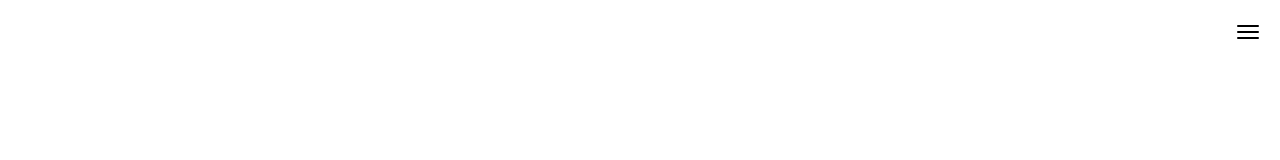
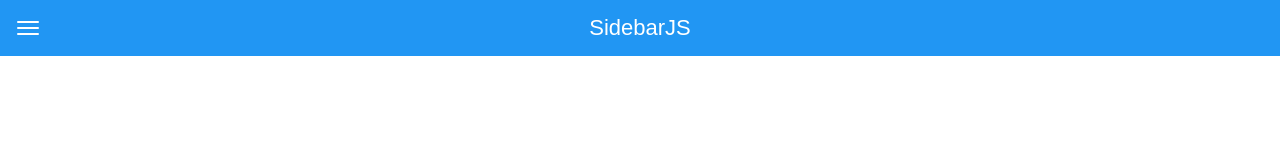
Before and after one commit to SidebarJS/sidebarjs, a website: page demo/basic.html in a window 1280 px wide. Drawn offline with Linux system fonts and the light colour scheme.

Commit message:
basic demo

```diff
--- a/demo/basic.html
+++ b/demo/basic.html
@@ -14,13 +14,13 @@
   </head>
   <body>
 
-    <div class="icon hamburger-icon" sidebarjs-toggle></div>
+    <header>
+      <div class="icon hamburger-icon" sidebarjs-toggle></div>
+      <h1>SidebarJS</h1>
+    </header>
 
     <div sidebarjs>
-      <div class="my-style" sidebarjs-toggle>
-        <a href="https://github.com/lorenzodianni/SidebarJS"></a>
-        <h1>SidebarJS</h1>
-      </div>
+      <a class="github" href="https://github.com/lorenzodianni/SidebarJS"></a>
     </div>
 
     <!-- SidebarJS Scripts -->
--- a/demo/styles.css
+++ b/demo/styles.css
@@ -9,17 +9,21 @@
   -moz-tap-highlight-color: rgba(black, 0);
   tap-highlight-color: rgba(black, 0);
 }
+header {
+  position: relative;
+  padding: 12px;
+  background: #2196F3;
+}
 .icon {
-  position: absolute;
-  top: 16px;
-  right: 16px;
+  position: relative;
+  z-index: 1;
   width: 32px;
   height: 32px;
   border-radius: 50%;
   transition: background .1s;
 }
 .icon:active {
-  background: rgba(0,0,0, .2);
+  background: rgba(255,255,255, .2);
 }
 .hamburger-icon:before {
   content: '';
@@ -29,15 +33,13 @@
   width: 70%;
   height: 2px;
   border-radius: 2px;
-  background: #000;
-  box-shadow: 0 -6px 0 #000, 0 6px 0 #000;
+  background: #FFF;
+  box-shadow: 0 -6px 0 #FFF, 0 6px 0 #FFF;
 }
-.my-style {
+.github {
   position: absolute;
-  top: 50%; left: 50%;
+  top: 48%; left: 50%;
   transform: translate(-50%, -50%);
-}
-.my-style a {
   display: block;
   width: 110px;
   height: 110px;
@@ -45,10 +47,16 @@
   background: url('github.png') no-repeat center center;
   background-size: cover;
 }
-.my-style h1 {
+header h1 {
+  position: absolute;
+  top: 0;
+  left: 0;
+  right: 0;
+  bottom: 0;
+  height: 22px;
+  margin: auto;
   font: 300 22px/100% 'Arial', sans-serif;
-  color: rgba(0,0,0, .87);
+  color: #FFF;
   cursor: default;
   text-align: center;
-  margin: 8px 0 40px;
 }
```
